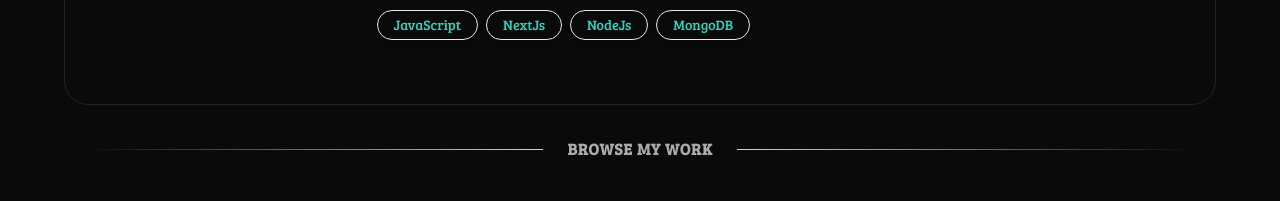
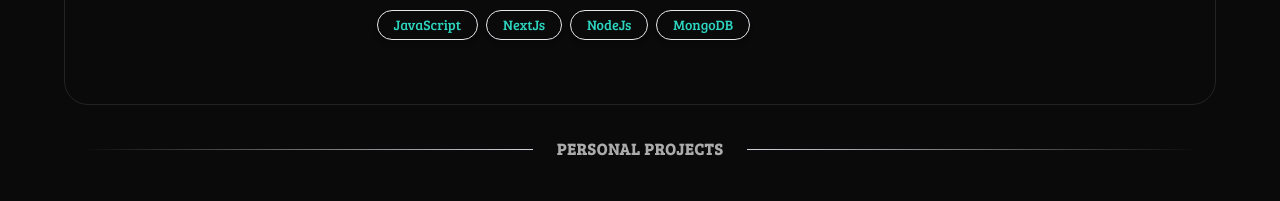
Before and after one commit to ashwaniMaddheshiya/Portfolio, a Next.js app: page / in a window 1280 px wide. Shown: the part 1180-1381 px from the top of the page. Built offline with nearby package versions, Linux system fonts and the light colour scheme.

Commit message:
updated title

```diff
--- a/src/app/page.tsx
+++ b/src/app/page.tsx
@@ -42,7 +42,7 @@ export default function Home() {
 
       {/* Projects Section */}
       <motion.div variants={sectionVariants}>
-        <SectionHeader title="Browse My Work" />
+        <SectionHeader title="Personal Projects" />
         <Projects />
       </motion.div>
 
```
